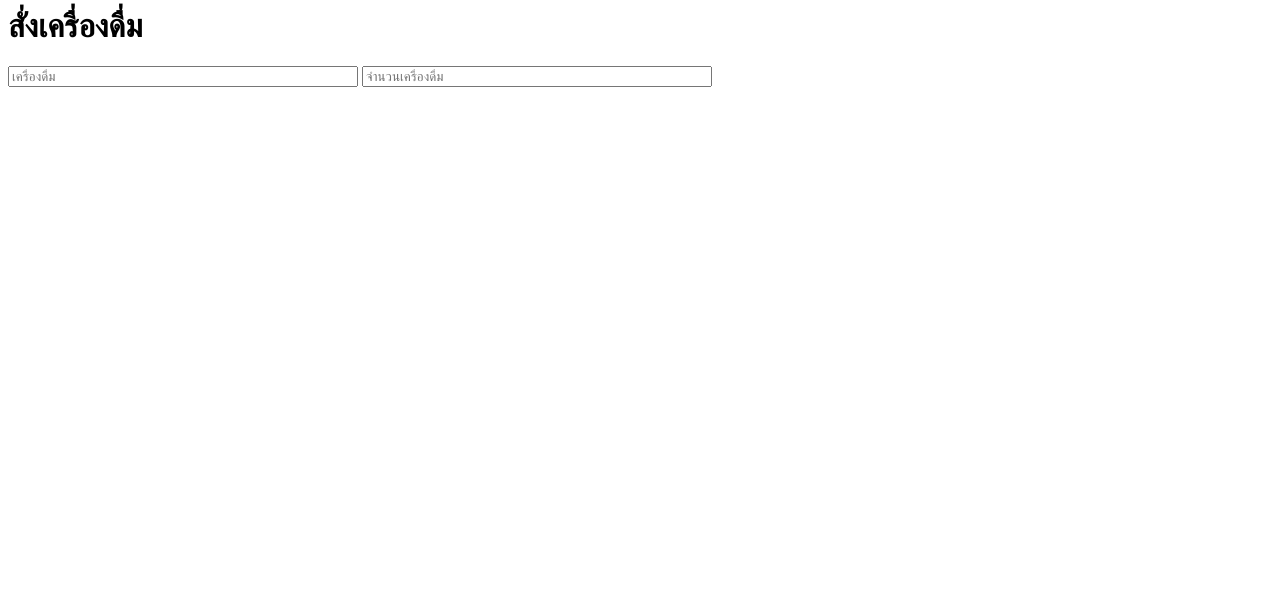
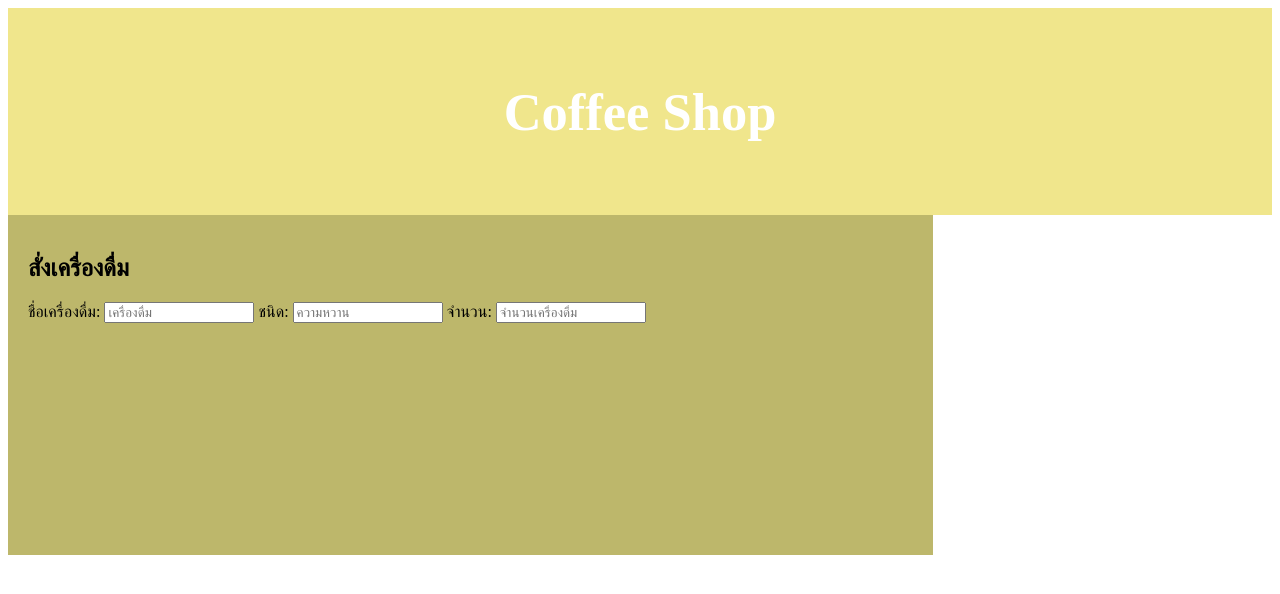
Before and after one commit to KantaphonBoth/TermProjectFinal, a PHP site: page /coffee.php in a window 1280 px wide. Shown: the top 594 px of the page. Run offline with PHP 8.4, Linux system fonts and the light colour scheme.

Commit message:
update coffee.php 01

```diff
--- a/coffee.php
+++ b/coffee.php
@@ -1,5 +1,7 @@
+<html>
+<head>
+    <title>Page Layout</title>
 <?php
-
 $dbhost = 'localhost';
 $dbuser = 'coffee';
 $dbpass = '123456789';
@@ -11,10 +13,49 @@ if(! $conn ){
 }
 ?>
 
-<h1>สั่งเครื่องดื่ม</h1>
-    <form action="order.php" method="post">
-        <input type="text" name="buyname" id="buyname" placeholder="เครื่องดื่ม" style="width:350px;" />
+    <style>
+        .coffee {
+            background-color: #F0E68C;
+            padding: 30px;
+            text-align: center;
+            font-size: 35px;
+            color: white;
+            font-weight:bold;
+        }
 
-        <input type="text" name="number" id="number" placeholder="จำนวนเครื่องดื่ม" style="width:350px;" />
+        .buy {
+            float: left;
+            padding: 20px;
+            width: 70%;
+            background-color: #BDB76B;
+            height: 300px; /* only for demonstration, should be removed */
+        }
+    </style>
+</head>
 
-    </form>
+
+<body>
+
+<header>
+    <div class="coffee">
+    <h2>Coffee Shop</h2>
+    </div>
+</header>
+
+
+<section>
+<div class = "buy">
+    <h1>สั่งเครื่องดื่ม</h1>
+
+        <form action="order.php" method="post">
+            ชื่อเครื่องดื่ม:
+        <input type="text" name="buyname" id="buyname" placeholder="เครื่องดื่ม" style="width:150px;" />
+            ชนิด:
+        <input type="text" name="try" id="try" placeholder="ความหวาน" style="width:150px;" />
+            จำนวน:
+        <input type="text" name="number" id="number" placeholder="จำนวนเครื่องดื่ม" style="width:150px;" />
+        </form>
+ </div>
+</section>
+</html>
+</body>
```
